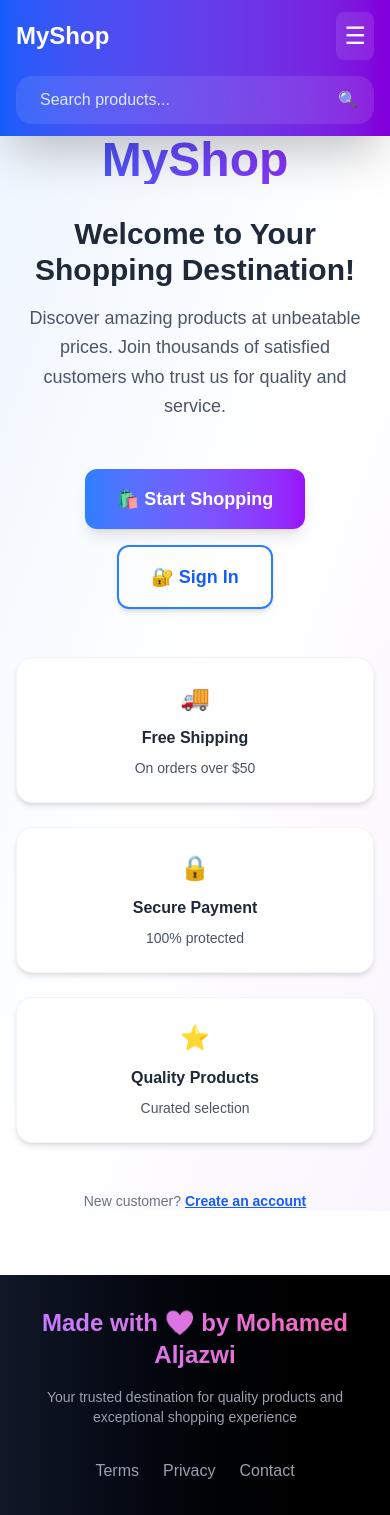
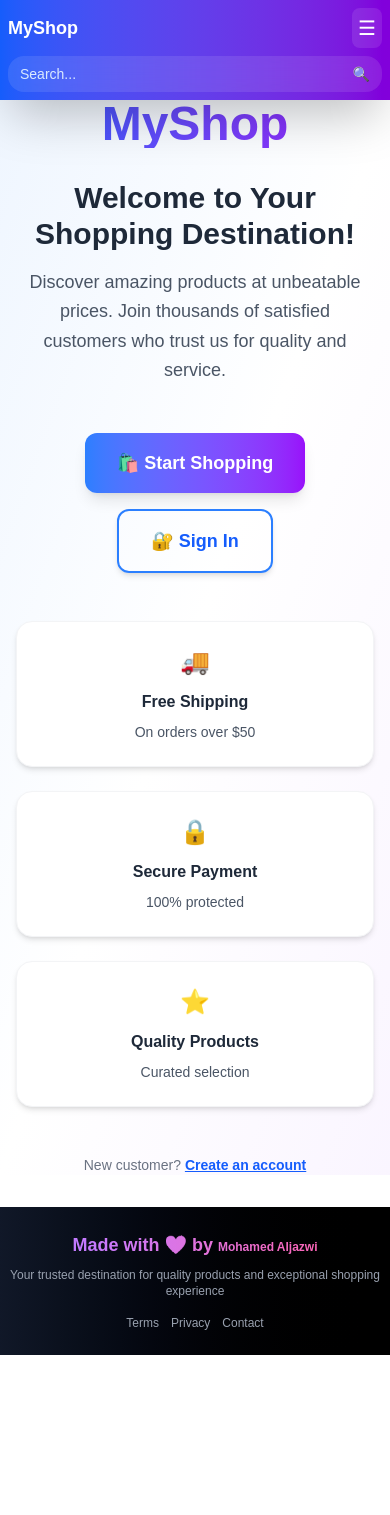
Before and after one commit to MohamedElgazwy/my-shop-nextjs, a Next.js app: page /StartPage in a window 390 px wide. After the commit the page ends 1355 px from the top, so only its background shows below. Built offline with nearby package versions, Linux system fonts and the light colour scheme.

Commit message:
continue in responsive

```diff
--- a/app/Products/page.js
+++ b/app/Products/page.js
@@ -38,13 +38,13 @@ export default function ProductsPage() {
 
   return (
     <div className="min-h-screen bg-gradient-to-b from-gray-50 to-blue-50">
-      <div className="container mx-auto px-4 py-12">
+      <div className="container mx-auto px-2 py-6 sm:px-4 sm:py-12">
         {/* Header */}
-        <div className="text-center mb-16">
-          <h1 className="text-5xl font-bold bg-gradient-to-r from-blue-600 to-purple-600 bg-clip-text text-transparent mb-4">
+        <div className="text-center mb-8 sm:mb-16">
+          <h1 className="text-2xl sm:text-3xl md:text-5xl font-bold bg-gradient-to-r from-blue-600 to-purple-600 bg-clip-text text-transparent mb-2 sm:mb-4">
             Discover Amazing Products
           </h1>
-          <p className="text-gray-600 text-lg max-w-2xl mx-auto">
+          <p className="text-gray-600 text-xs sm:text-sm md:text-lg max-w-2xl mx-auto">
             Explore our curated collection of high-quality products at
             unbeatable prices
           </p>
@@ -69,7 +69,7 @@ export default function ProductsPage() {
             <p className="text-gray-500">Try adjusting your search terms</p>
           </div>
         ) : (
-          <div className="grid grid-cols-1 sm:grid-cols-2 lg:grid-cols-3 xl:grid-cols-4 gap-8">
+          <div className="grid grid-cols-1 sm:grid-cols-2 lg:grid-cols-3 xl:grid-cols-4 gap-3 sm:gap-4 md:gap-6 lg:gap-8">
             {filteredProducts.map((product) => (
               <ProductCard key={product.id} product={product} />
             ))}
--- a/app/components/Footer.jsx
+++ b/app/components/Footer.jsx
@@ -1,16 +1,19 @@
 function Footer() {
   return (
-    <footer className="bg-gradient-to-r from-gray-900 to-black text-white py-8 mt-16">
-      <div className="container mx-auto px-4 text-center">
-        <div className="flex flex-col items-center space-y-4">
-          <h2 className="text-2xl font-bold bg-gradient-to-r from-purple-400 to-pink-400 bg-clip-text text-transparent">
-            Made with 💖 by <span className="font-mono">Mohamed Aljazwi</span>
+    <footer className="bg-gradient-to-r from-gray-900 to-black text-white py-6 sm:py-8 mt-8 sm:mt-16">
+      <div className="container mx-auto px-2 sm:px-4 text-center">
+        <div className="flex flex-col items-center space-y-2 sm:space-y-4">
+          <h2 className="text-lg sm:text-2xl font-bold bg-gradient-to-r from-purple-400 to-pink-400 bg-clip-text text-transparent">
+            Made with 💖 by{" "}
+            <span className="font-mono text-xs sm:text-base">
+              Mohamed Aljazwi
+            </span>
           </h2>
-          <p className="text-gray-400 text-sm max-w-md">
+          <p className="text-gray-400 text-xs sm:text-sm max-w-md">
             Your trusted destination for quality products and exceptional
             shopping experience
           </p>
-          <div className="flex space-x-6 mt-4">
+          <div className="flex space-x-3 sm:space-x-6 mt-2 sm:mt-4 text-xs sm:text-sm">
             <span className="text-gray-400 hover:text-white transition cursor-pointer">
               Terms
             </span>
--- a/app/components/Navbar.jsx
+++ b/app/components/Navbar.jsx
@@ -20,54 +20,54 @@ function Navbar() {
 
   return (
     <nav className="sticky top-0 text-white z-50 bg-gradient-to-r from-blue-600 to-purple-700 shadow-2xl backdrop-blur-lg">
-      <div className="container mx-auto px-4 py-3 md:px-8">
+      <div className="container mx-auto px-2 py-2 sm:px-4 sm:py-3 md:px-8">
         <div className="flex justify-between items-center">
           {/* Logo */}
           <Link href="/Products">
             <div className="flex items-center space-x-2 cursor-pointer group">
-              <h2 className="text-2xl font-bold text-white group-hover:text-blue-100 transition">
+              <h2 className="text-lg sm:text-2xl font-bold text-white group-hover:text-blue-100 transition">
                 MyShop
               </h2>
             </div>
           </Link>
 
           {/* Search Bar */}
-          <div className="hidden md:block flex-1 max-w-xl mx-8">
+          <div className="hidden md:block flex-1 max-w-xl mx-4 lg:mx-8">
             <div className="relative">
               <input
-                className="w-full border-0 rounded-2xl outline-0 py-3 px-6 bg-white/10 backdrop-blur-sm text-white placeholder-blue-100 focus:bg-white/20 transition"
+                className="w-full border-0 rounded-2xl outline-0 py-2 md:py-3 px-4 md:px-6 bg-white/10 backdrop-blur-sm text-white text-sm md:text-base placeholder-blue-100 focus:bg-white/20 transition"
                 placeholder="Search products..."
                 value={searchTerm}
                 onChange={(e) => setSearchTerm(e.target.value)}
               />
-              <span className="absolute right-4 top-1/2 transform -translate-y-1/2 text-blue-100">
+              <span className="absolute right-4 top-1/2 transform -translate-y-1/2 text-blue-100 text-sm md:text-base">
                 🔍
               </span>
             </div>
           </div>
 
           {/* Desktop Menu */}
-          <div className="hidden md:flex space-x-6 items-center">
+          <div className="hidden md:flex space-x-3 lg:space-x-6 items-center">
             {isLoggedIn ? (
               <button
                 onClick={logout}
-                className="cursor-pointer bg-white/10 hover:bg-white/20 px-4 py-2 rounded-xl transition backdrop-blur-sm"
+                className="cursor-pointer bg-white/10 hover:bg-white/20 px-3 md:px-4 py-2 rounded-xl text-sm md:text-base transition backdrop-blur-sm"
               >
                 Logout
               </button>
             ) : (
               <Link href="/login">
-                <button className="cursor-pointer bg-white/10 hover:bg-white/20 px-4 py-2 rounded-xl transition backdrop-blur-sm">
+                <button className="cursor-pointer bg-white/10 hover:bg-white/20 px-3 md:px-4 py-2 rounded-xl text-sm md:text-base transition backdrop-blur-sm">
                   Login
                 </button>
               </Link>
             )}
 
             <Link href={isLoggedIn ? "/cart" : "/login"}>
-              <button className="cursor-pointer relative bg-white/10 hover:bg-white/20 p-3 rounded-xl transition backdrop-blur-sm">
+              <button className="cursor-pointer relative bg-white/10 hover:bg-white/20 p-2 md:p-3 rounded-xl transition backdrop-blur-sm">
                 🛒
                 {totalItems > 0 && (
-                  <span className="absolute -top-1 -right-1 w-6 h-6 text-xs bg-red-500 text-white rounded-full flex items-center justify-center font-bold shadow-lg">
+                  <span className="absolute -top-1 -right-1 w-5 h-5 md:w-6 md:h-6 text-xs bg-red-500 text-white rounded-full flex items-center justify-center font-bold shadow-lg">
                     {totalItems}
                   </span>
                 )}
@@ -77,7 +77,7 @@ function Navbar() {
 
           {/* Mobile Menu Button */}
           <button
-            className="md:hidden text-2xl bg-white/10 p-2 rounded-lg hover:bg-white/20 transition"
+            className="md:hidden text-xl sm:text-2xl bg-white/10 p-1.5 sm:p-2 rounded-lg hover:bg-white/20 transition"
             onClick={toggleMenu}
           >
             ☰
@@ -85,15 +85,15 @@ function Navbar() {
         </div>
 
         {/* Mobile Search */}
-        <div className="md:hidden mt-4">
+        <div className="md:hidden mt-2 sm:mt-3">
           <div className="relative">
             <input
-              className="w-full border-0 rounded-2xl outline-0 py-3 px-6 bg-white/10 backdrop-blur-sm text-white placeholder-blue-100 focus:bg-white/20 transition"
-              placeholder="Search products..."
+              className="w-full border-0 rounded-2xl outline-0 py-2 px-3 sm:py-3 sm:px-6 bg-white/10 backdrop-blur-sm text-white text-sm sm:text-base placeholder-blue-100 focus:bg-white/20 transition"
+              placeholder="Search..."
               value={searchTerm}
               onChange={(e) => setSearchTerm(e.target.value)}
             />
-            <span className="absolute right-4 top-1/2 transform -translate-y-1/2 text-blue-100">
+            <span className="absolute right-3 sm:right-4 top-1/2 transform -translate-y-1/2 text-blue-100 text-sm">
               🔍
             </span>
           </div>
@@ -101,14 +101,14 @@ function Navbar() {
 
         {/* Mobile Menu */}
         {isMenuOpen && (
-          <div className="md:hidden mt-4 pb-4 space-y-3 bg-white/5 rounded-2xl p-4 backdrop-blur-sm">
+          <div className="md:hidden mt-2 sm:mt-3 pb-2 sm:pb-4 space-y-2 sm:space-y-3 bg-white/5 rounded-2xl p-2 sm:p-4 backdrop-blur-sm">
             {isLoggedIn ? (
               <button
                 onClick={() => {
                   logout();
                   closeMenu();
                 }}
-                className="block w-full text-left bg-white/10 hover:bg-white/20 px-4 py-3 rounded-xl transition"
+                className="block w-full text-left bg-white/10 hover:bg-white/20 px-3 py-2 sm:px-4 sm:py-3 rounded-xl text-sm sm:text-base transition"
               >
                 Logout
               </button>
@@ -116,7 +116,7 @@ function Navbar() {
               <Link href="/login">
                 <button
                   onClick={closeMenu}
-                  className="block w-full text-left bg-white/10 hover:bg-white/20 px-4 py-3 rounded-xl transition"
+                  className="block w-full text-left bg-white/10 hover:bg-white/20 px-3 py-2 sm:px-4 sm:py-3 rounded-xl text-sm sm:text-base transition"
                 >
                   Login
                 </button>
@@ -126,11 +126,11 @@ function Navbar() {
             <Link href={isLoggedIn ? "/cart" : "/login"}>
               <button
                 onClick={closeMenu}
-                className="block w-full text-left bg-white/10 hover:bg-white/20 px-4 py-3 rounded-xl transition relative"
+                className="block w-full text-left bg-white/10 hover:bg-white/20 px-3 py-2 sm:px-4 sm:py-3 rounded-xl text-sm sm:text-base transition relative"
               >
-                🛒 Shopping Cart
+                🛒 Cart
                 {totalItems > 0 && (
-                  <span className="absolute right-4 top-1/2 transform -translate-y-1/2 w-6 h-6 text-xs bg-red-500 text-white rounded-full flex items-center justify-center font-bold">
+                  <span className="absolute right-3 sm:right-4 top-1/2 transform -translate-y-1/2 w-5 h-5 sm:w-6 sm:h-6 text-xs bg-red-500 text-white rounded-full flex items-center justify-center font-bold">
                     {totalItems}
                   </span>
                 )}
--- a/app/components/ProductCard.jsx
+++ b/app/components/ProductCard.jsx
@@ -17,8 +17,8 @@ function ProductCard({ product }) {
   };
 
   return (
-    <div className="bg-white rounded-3xl shadow-xl p-6 flex flex-col items-center transition-all duration-300 hover:shadow-2xl hover:scale-105 border border-gray-100 group">
-      <div className="relative w-full h-64 mb-6 overflow-hidden rounded-2xl bg-gray-50">
+    <div className="bg-white rounded-2xl sm:rounded-3xl shadow-lg sm:shadow-xl p-3 sm:p-6 flex flex-col items-center transition-all duration-300 hover:shadow-xl sm:hover:shadow-2xl hover:scale-105 border border-gray-100 group">
+      <div className="relative w-full h-40 sm:h-64 mb-3 sm:mb-6 overflow-hidden rounded-xl sm:rounded-2xl bg-gray-50">
         <img
           src={product.image}
           alt={product.title}
@@ -34,34 +34,34 @@ function ProductCard({ product }) {
         )}
       </div>
 
-      <div className="flex flex-col flex-grow w-full space-y-4">
-        <h2 className="text-lg font-semibold text-gray-800 line-clamp-2 leading-tight group-hover:text-blue-600 transition">
+      <div className="flex flex-col flex-grow w-full space-y-2 sm:space-y-4">
+        <h2 className="text-sm sm:text-lg font-semibold text-gray-800 line-clamp-2 leading-tight group-hover:text-blue-600 transition">
           {product.title}
         </h2>
 
-        <div className="flex items-center justify-between mt-auto">
-          <p className="text-2xl font-bold bg-gradient-to-r from-blue-600 to-purple-600 bg-clip-text text-transparent">
+        <div className="flex items-center justify-between mt-auto gap-2">
+          <p className="text-lg sm:text-2xl font-bold bg-gradient-to-r from-blue-600 to-purple-600 bg-clip-text text-transparent">
             ${product.price}
           </p>
 
           <button
             onClick={handleAddToCart}
             disabled={isAdding}
-            className={`px-6 py-3 rounded-xl font-semibold transition-all duration-300 flex items-center space-x-2 ${
+            className={`px-3 sm:px-6 py-2 sm:py-3 rounded-lg sm:rounded-xl font-semibold text-xs sm:text-sm transition-all duration-300 flex items-center space-x-1 sm:space-x-2 whitespace-nowrap ${
               isAdding
                 ? "bg-gray-400 cursor-not-allowed"
-                : "bg-gradient-to-r from-blue-500 to-purple-500 hover:from-blue-600 hover:to-purple-600 text-white shadow-lg hover:shadow-xl"
+                : "bg-gradient-to-r from-blue-500 to-purple-500 hover:from-blue-600 hover:to-purple-600 text-white shadow-md sm:shadow-lg hover:shadow-lg sm:hover:shadow-xl"
             }`}
           >
             {isAdding ? (
               <>
-                <div className="w-4 h-4 border-2 border-white border-t-transparent rounded-full animate-spin"></div>
-                <span>Adding...</span>
+                <div className="w-3 h-3 sm:w-4 sm:h-4 border-2 border-white border-t-transparent rounded-full animate-spin"></div>
+                <span className="hidden sm:inline">Adding...</span>
               </>
             ) : (
               <>
                 <span>+</span>
-                <span>Add to Cart</span>
+                <span className="hidden sm:inline">Add to Cart</span>
               </>
             )}
           </button>
```
